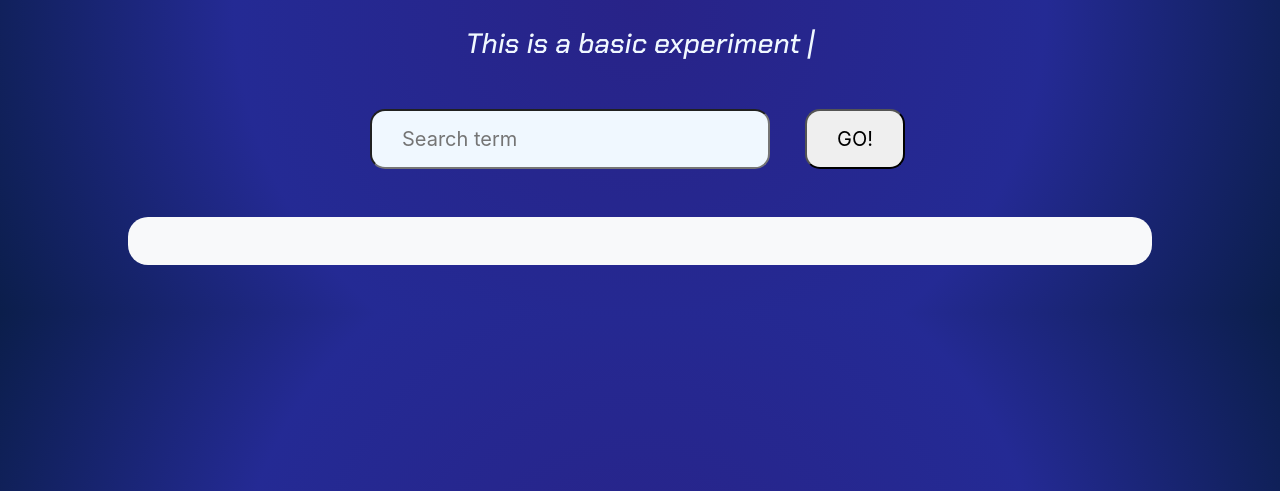
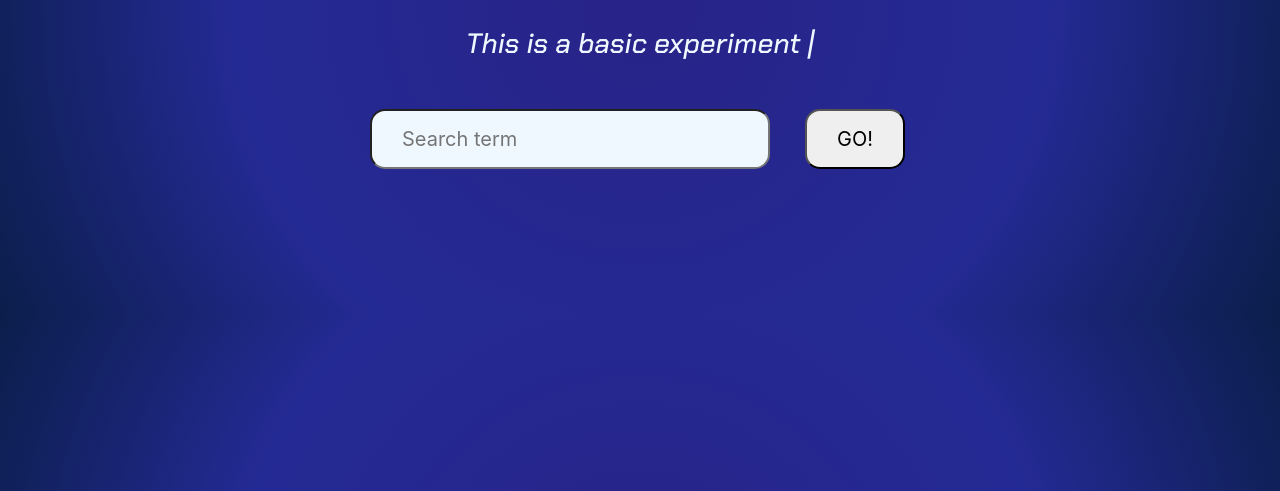
Before and after one commit to MattChan96/GoogleChallenge, a plain HTML site: page index.html in a window 1280 px wide. Shown: the part 309-800 px from the top of the page. Drawn offline with nearby package versions, Linux system fonts and the light colour scheme; a web font is replaced by a local one.

Commit message:
css mostly done

```diff
--- a/styles/style.css
+++ b/styles/style.css
@@ -83,7 +83,8 @@ body {
 
 section {
     border-radius: 20px;
-    width: 80%;
+    /* visibility: hidden;
+    width: 80%; */
 }
 
 #results {
```
